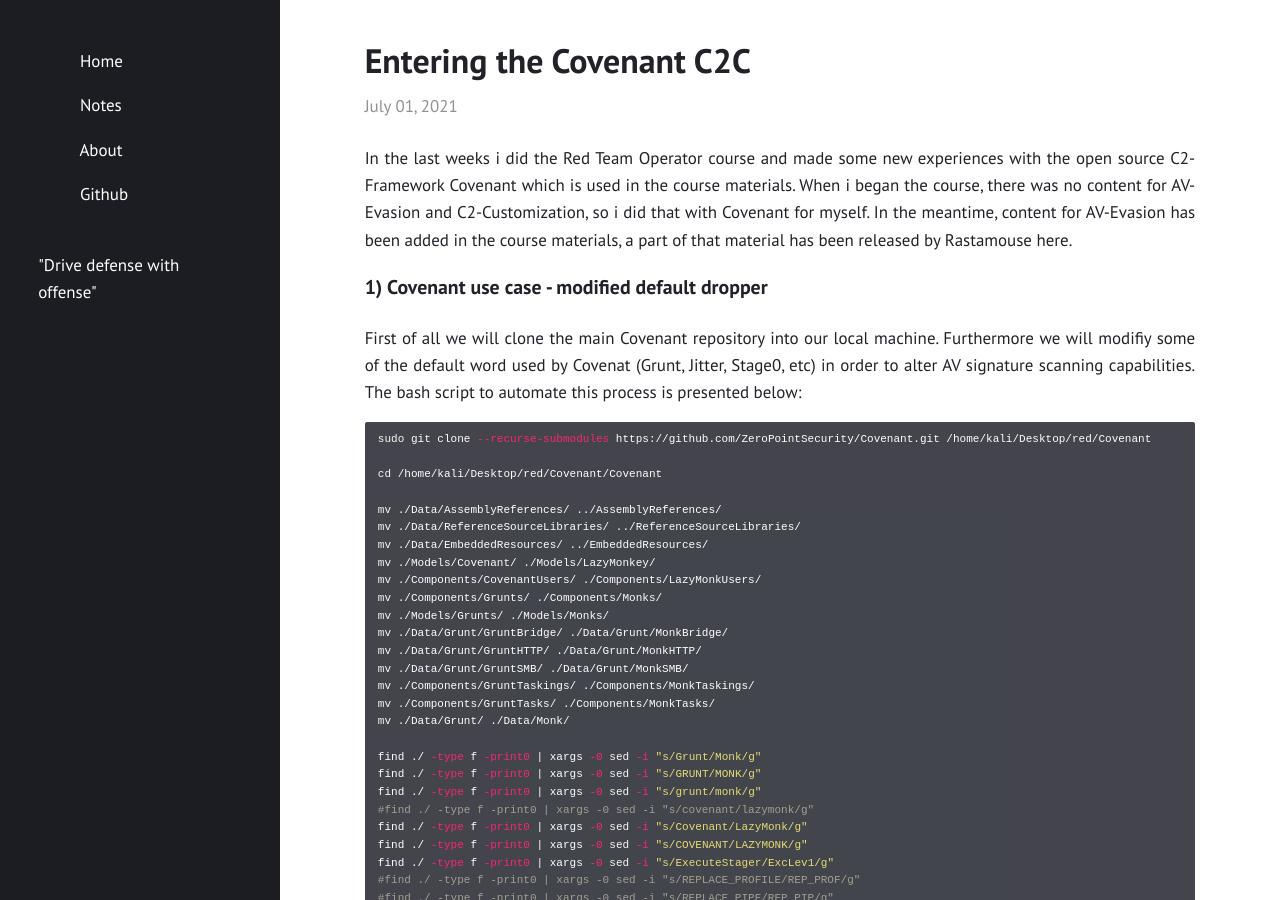
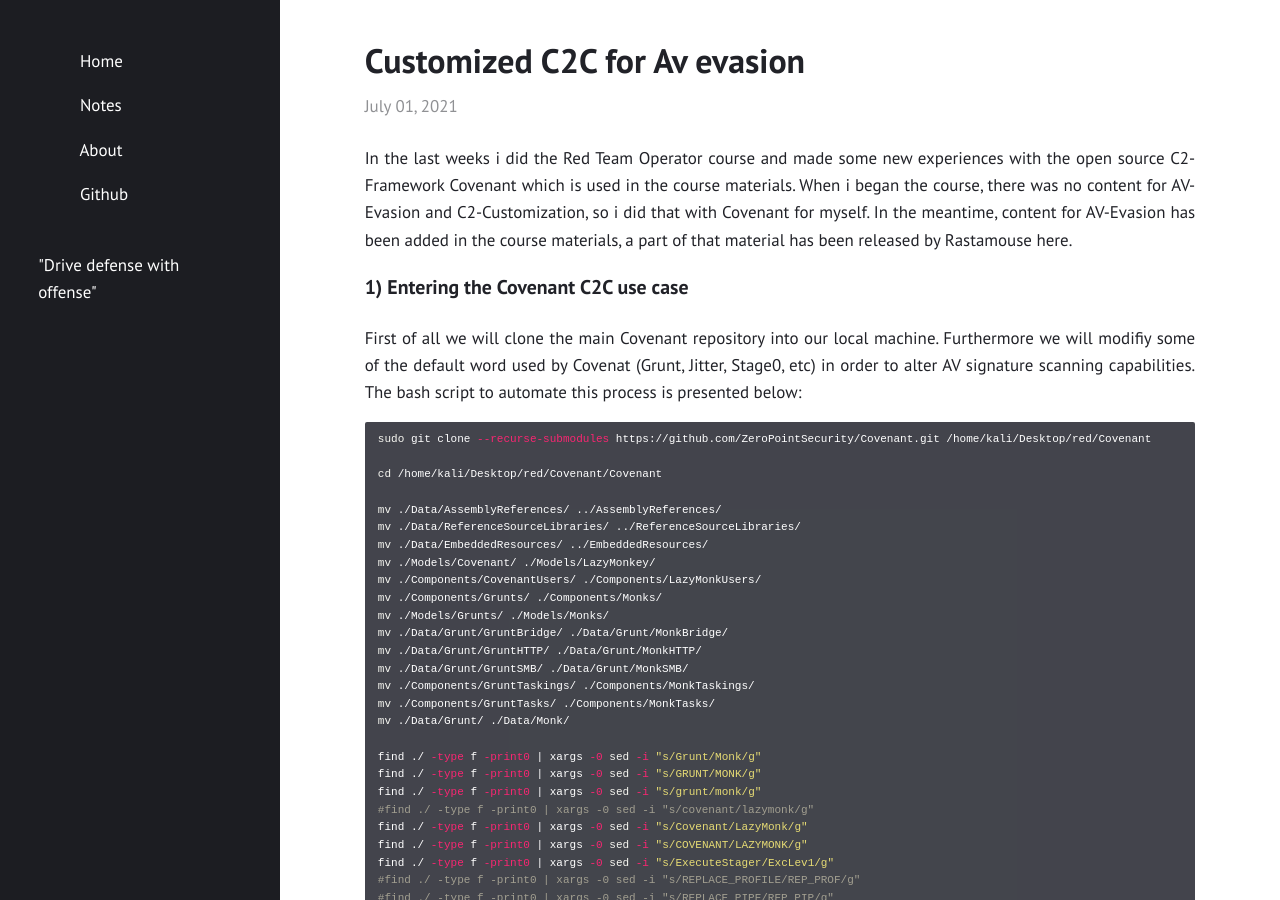
Before and after one commit to Fil88/Fil88.github.io, a Jekyll site: the page built from _posts/2021-07-01-Entering-the-Covenant-C2C.md, in a window 1280 px wide and 900 px high. Built offline with Jekyll 4.4.1, drawn with Linux system fonts in a browser that asks for light colours.

Commit message:
Update 2021-07-01-Entering-the-Covenant-C2C.md

```diff
--- a/_posts/2021-07-01-Entering-the-Covenant-C2C.md
+++ b/_posts/2021-07-01-Entering-the-Covenant-C2C.md
@@ -1,5 +1,5 @@
 ---
-title: "Entering the Covenant C2C "
+title: "Customized C2C for Av evasion "
 layout: "post"
 ---
 
@@ -9,7 +9,7 @@
 
 
 
-### 1) Covenant use case - modified default dropper
+### 1) Entering the Covenant C2C use case
 
 
 
```
